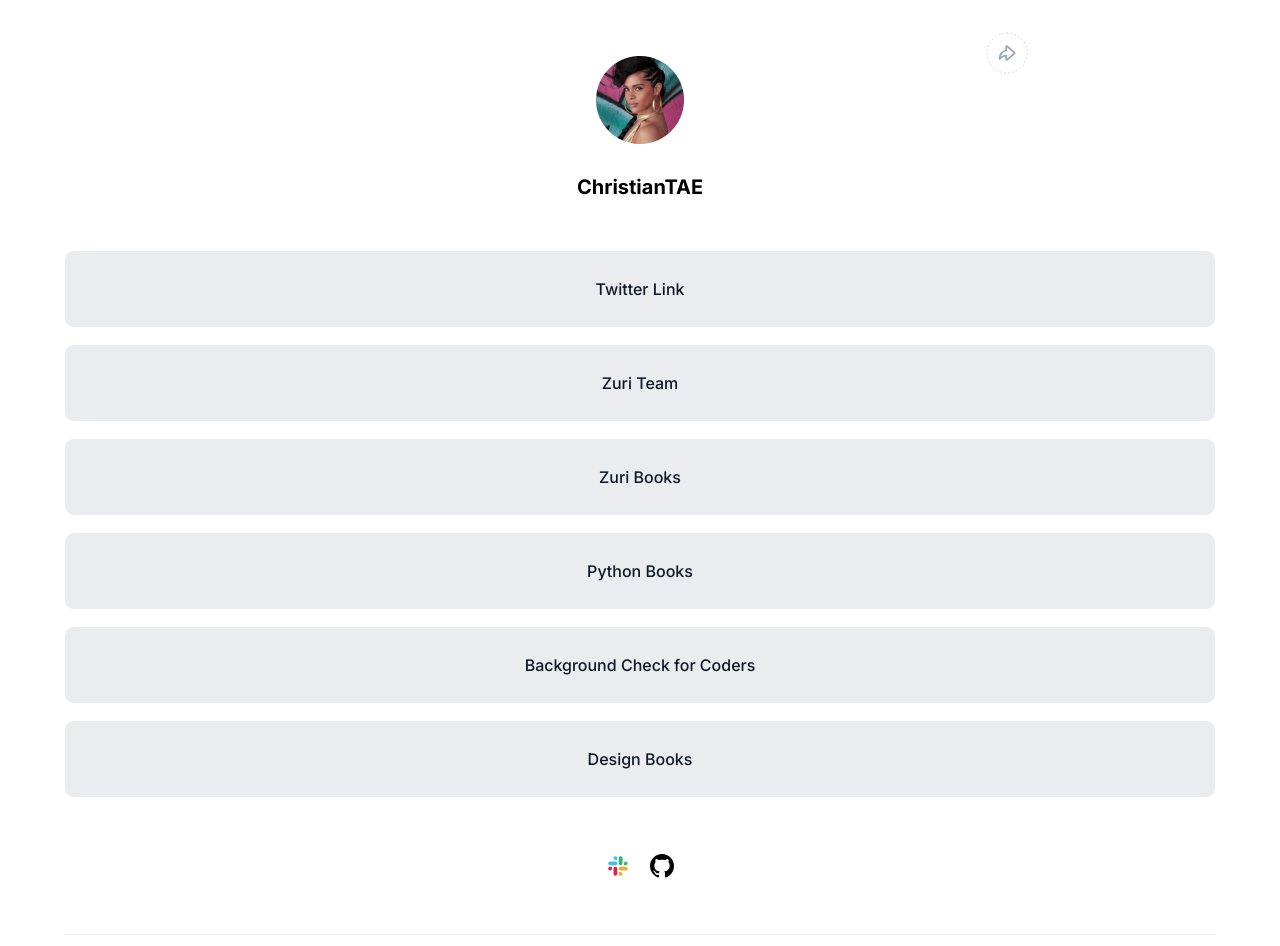
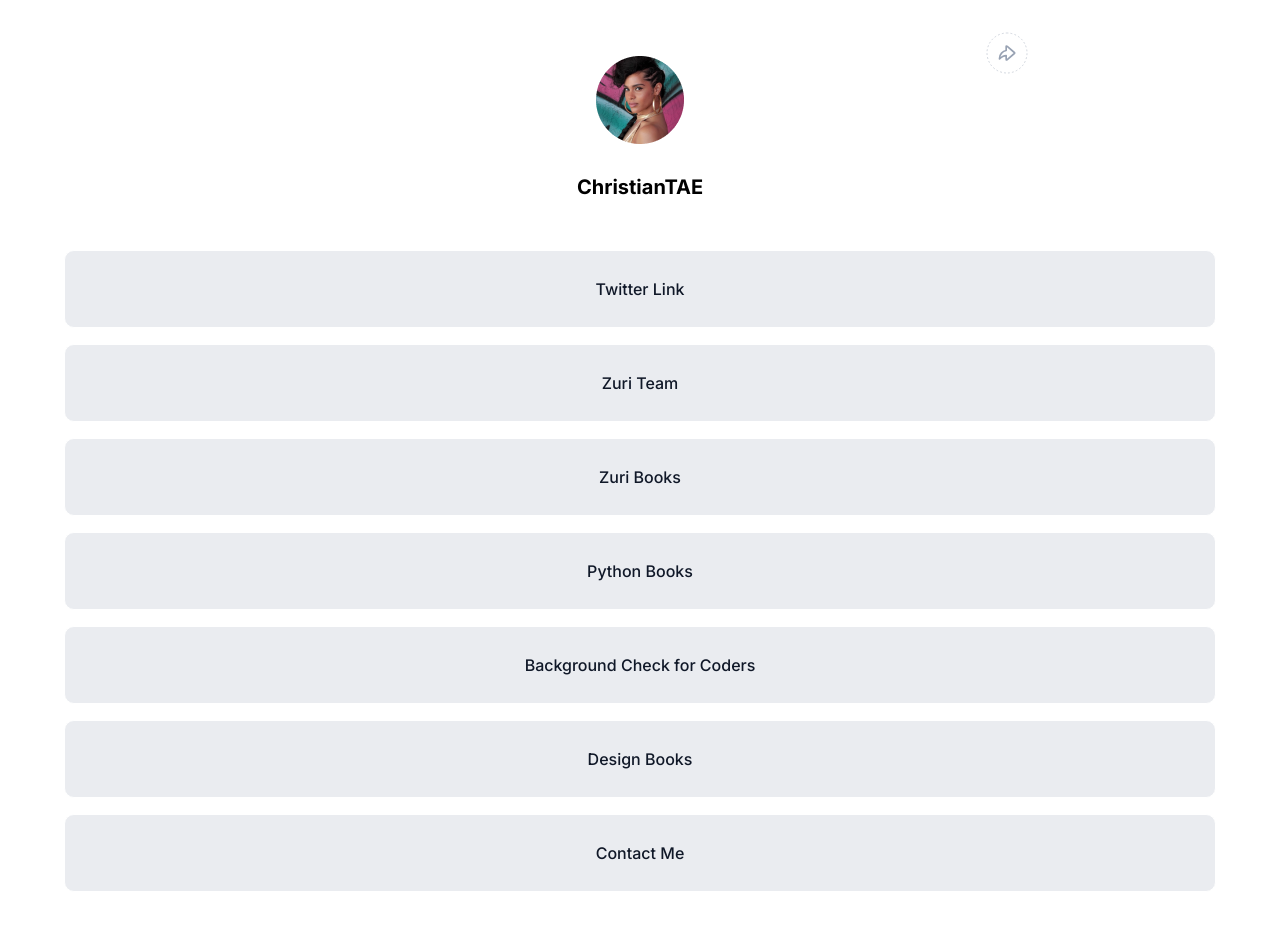
Before and after one commit to heytega/linkforest, a React (Create React App) app: page / in a window 1280 px wide. Shown: the top 946 px of the page. Built offline with nearby package versions, Linux system fonts and the light colour scheme.

Commit message:
Added a new object "Contact Me" to the array of Objects and a new attribute of 'target' and 'rel' respectively, this will determine if each link opens on a new tab or not.
These changes were carried out in: src/DataFile.js

```diff
--- a/src/DataFile.js
+++ b/src/DataFile.js
@@ -3,31 +3,50 @@ const Data = [
     tag: "Twitter Link",
     id: "twitter",
     link: "https://www.twitter.com/TegaDev",
+    target: "_blank",
+    rel: "noreferrer",
   },
   {
     tag: "Zuri Team",
     id: "btn__zuri",
     link: "https://training.zuri.team",
+    target: "_blank",
+    rel: "noreferrer",
   },
   {
     tag: "Zuri Books",
     id: "books",
     link: "http://books.zuri.team",
+    target: "_blank",
+    rel: "noreferrer",
   },
   {
     tag: "Python Books",
     id: "book__python",
     link: "https://books.zuri.team/python-for-beginners?ref_id=Akpovbiyor",
+    target: "_blank",
+    rel: "noreferrer",
   },
   {
     tag: "Background Check for Coders",
     id: "pitch",
     link: "https://background.zuri.team/",
+    target: "_blank",
+    rel: "noreferrer",
   },
   {
     tag: "Design Books",
     id: "book__design",
     link: "https://books.zuri.team/design-rules",
+    target: "_blank",
+    rel: "noreferrer",
+  },
+  {
+    tag: "Contact Me",
+    id: "contact",
+    link: "/contact",
+    target: "",
+    rel: "",
   },
 ];
 
```
